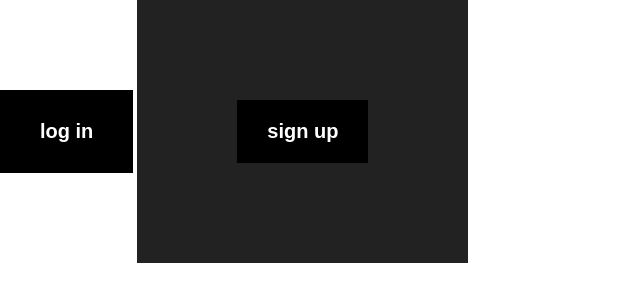
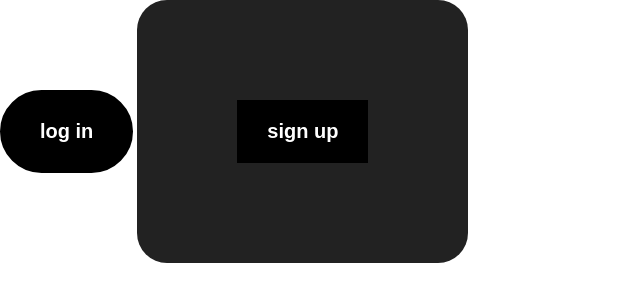
Before and after one commit to Yurka2012/lessons, a plain HTML site: page index.html in a window 1280 px wide. Shown: the whole page, without its empty margins (0-640 px from the left). Drawn offline with Linux system fonts and the light colour scheme.

Commit message:
.buta {   @include buttonBorder(10px solid black, 10000px); } .butb {   @include buttonBorder(100px solid rgba(71, 71, 71, 0.489), 30px); }

```diff
--- a/scss/components/_buttons.scss
+++ b/scss/components/_buttons.scss
@@ -1,6 +1,6 @@
-.buta{
-    @include buttonBorder(10px solid black);
+.buta {
+  @include buttonBorder(10px solid black, 10000px);
 }
-.butb{
-    @include buttonBorder(100px solid rgba(71, 71, 71, 0.489));
+.butb {
+  @include buttonBorder(100px solid rgba(71, 71, 71, 0.489), 30px);
 }
--- a/scss/utils/_mixins.scss
+++ b/scss/utils/_mixins.scss
@@ -5,11 +5,12 @@
     align-items: center;
 }
 
-@mixin buttonBorder($border){
+@mixin buttonBorder($border,$border-radius){
     color: #fff;
     background-color: #000;
     border: $border;
     font-size: 20px;
     font-weight: 900;
     padding: 20px 30px;
+    border-radius: $border-radius;
 }
```
Also changed, not shown: css/style.css.
